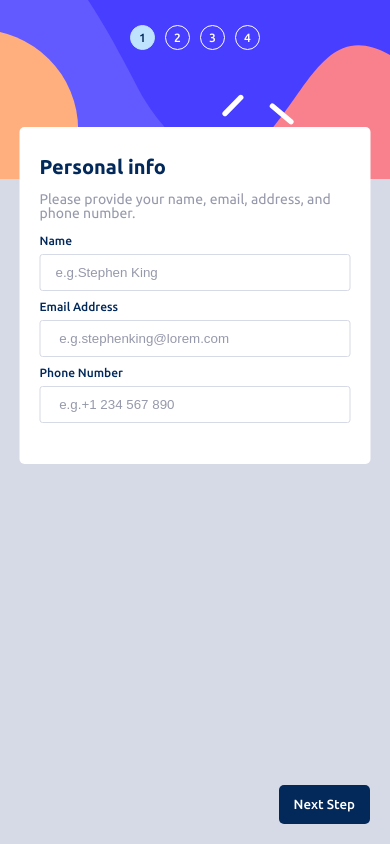
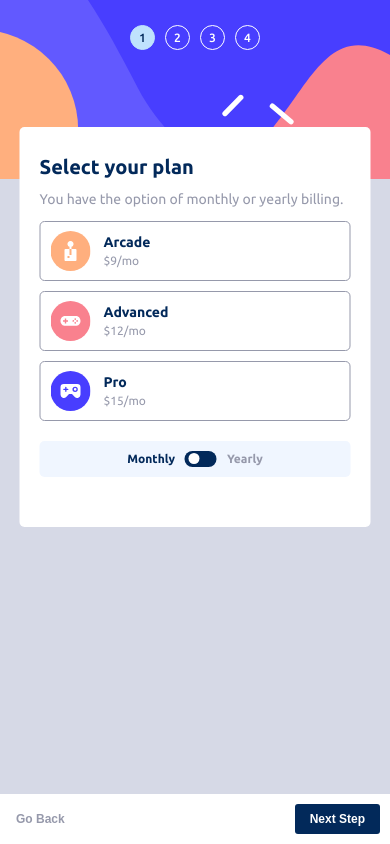
Before and after one commit to MPolakk/Multi-Step-Form-Main, a React app: page / in a window 390 px wide. Built offline with nearby package versions, Linux system fonts and the light colour scheme.

Commit message:
Add second step layout for mobile

```diff
--- /dev/null
+++ b/src/components/ButtonsBar.js
@@ -0,0 +1,10 @@
+const ButtonsBar = () => {
+   return (
+      <div className='buttons-bar'>
+         <button className="bar__back">Go Back</button>
+         <button className="bar__next">Next Step</button>
+      </div>
+    );
+}
+
+export default ButtonsBar;
--- a/src/components/First-Step.js
+++ b/src/components/FirstStep.js
@@ -1,6 +1,6 @@
 const FirstStep = () => {
    return (
-      <div className='first-step'>
+      <div className="first-step">
          <h1>Personal info</h1>
          <p>Please provide your name, email, address, and phone number.</p>
          <form>
@@ -14,6 +14,7 @@ const FirstStep = () => {
 
 
          </form>
+
       </div>
     );
 }
--- /dev/null
+++ b/src/components/SecStep.js
@@ -0,0 +1,57 @@
+import arcadeIcon from '../assets/images/icon-arcade.svg'
+import advancedIcon from '../assets/images/icon-advanced.svg'
+import proIcon from '../assets/images/icon-pro.svg'
+
+
+const SecStep = () => {
+   return (
+      <div className='sec-step'>
+         <h1>Select your plan</h1>
+         <p>You have the option of monthly or yearly billing.</p>
+         <div className="sec-step__plans">
+            <div>
+               <img src={arcadeIcon}></img>
+               <h2>
+                  Arcade
+               </h2>
+               <span>$9/mo</span>
+            </div>
+
+            <div>
+               <img src={advancedIcon}></img>
+               <h2>
+                  Advanced
+               </h2>
+               <span>$12/mo</span>
+            </div>
+
+            <div >
+               <img src={proIcon}></img>
+               <h2>
+                  Pro
+               </h2>
+               <span>$15/mo</span>
+            </div>
+
+         </div>
+
+            <div className="plans__switch">
+               <span className="switch--active">Monthly</span>
+
+               <div class="switch__toggle">
+                  <label for="toggle_input"></label>
+                  <input type='checkbox' name="toggle__input"></input>
+
+               </div>
+
+               <span>Yearly</span>
+
+            </div>
+
+
+
+      </div>
+    );
+}
+
+export default SecStep;
--- a/src/index.js
+++ b/src/index.js
@@ -1,5 +1,8 @@
 import {createRoot} from 'react-dom';
-import FirstStep from './components/First-Step';
+import FirstStep from './components/FirstStep';
+import SecStep from './components/SecStep'
+import ButtonsBar from './components/ButtonsBar'
+
 import './styles/main.scss'
 
 function App() {
@@ -13,9 +16,13 @@ function App() {
           <li className="step3">3</li>
           <li className="step4">4</li>
         </ul>
-        <button className="app__nextbutton">Next Step</button>
+
       </div>
-      <FirstStep></FirstStep>
+      <div className='app__form'>
+      <SecStep></SecStep>
+
+      </div>
+      <ButtonsBar></ButtonsBar>
     </>
   );
 }
--- /dev/null
+++ b/src/styles/_buttons-bar.scss
@@ -0,0 +1,29 @@
+.buttons-bar {
+      display: flex;
+      position:absolute;
+      width: 100%;
+      height: 50px;
+      bottom: 0;
+      background-color: hsl(0, 0%, 100%);
+      justify-content: space-between;
+
+      button {
+         border:none;
+         background-color: transparent;
+         margin: 10px;
+         font-size: 12px;
+         color:  hsl(231, 11%, 63%);
+         font-weight: 700;
+      }
+      button:active {
+
+         color:hsl(213, 96%, 18%);
+      }
+      .bar__next {
+         color:hsl(0, 0%, 100%);
+         background-color: hsl(213, 96%, 18%);
+         border-radius: 3px;
+         padding: 0 15px
+      }
+
+}
--- a/src/styles/_first-step.scss
+++ b/src/styles/_first-step.scss
@@ -1,29 +1,7 @@
 .first-step {
-   display: flex;
-   flex-direction: column;
-   position: absolute;
-   width: 90%;
-   min-height: 40%;
-   top:15%;
-   left:50%;
-   background-color: hsl(0, 0%, 100%);
-   transform: translateX(-50%);
-   padding: 30px 20px;
-   font-family: 'Ubuntu', sans-serif;
-   color: hsl(213, 96%, 18%);
-   border-radius: 5px;
-   h1 {
-      font-size: 20px;
-      font-weight: 700;
 
 
-   }
-   p {
-      font-size: 14px;
-      margin: 15px 0;
-      color: hsl(231, 11%, 63%);
 
-   }
    form {
       display: flex;
       flex-direction: column;
--- /dev/null
+++ b/src/styles/_sec-step.scss
@@ -0,0 +1,103 @@
+.sec-step {
+
+
+   .sec-step__plans {
+
+      div {
+         display: grid;
+         grid-template:
+         "a b b"
+         "a c c";
+         grid-template-columns: 60px 1fr;
+         margin: 10px 0;
+         width: 100%;
+         min-height: 60px;
+         border: 1px solid hsl(231, 11%, 63%);
+         border-radius: 5px;
+         // justify-content: center;
+         align-items: center;
+         img {
+            grid-area: a;
+            margin: 0 auto;
+
+         }
+         h2 {
+            grid-area: b;
+            align-self: end;
+            margin: 3px;
+
+         }
+         span {
+            grid-area: c;
+            align-self: start;
+            margin: 3px;
+         }
+
+      }
+
+
+
+   }
+
+   .plans__switch {
+      display: flex;
+      align-items: center;
+      justify-content: center;
+      background-color:  hsl(217, 100%, 97%);
+      border-radius: 5px;
+      padding: 10px 0;
+      margin: 20px  0;
+
+      .switch--active {
+         color: hsl(213, 96%, 18%);
+
+      }
+
+      span {
+         font-weight: 700;
+      }
+
+      .switch__toggle {
+         display: flex;
+         justify-content: center;
+         align-items: center;
+         margin: 0 10px;
+
+         input {
+            position: absolute;
+            opacity: 0;
+            height: 0;
+            width: 0;
+
+         }
+
+         label {
+            display: flex;
+            position: relative;
+            align-items: center;
+
+         }
+         label::before {
+            content: "";
+            width: 2em;
+            height: 1em;
+            background-color: hsl(213, 96%, 18%);
+            border-radius: 1em;
+         }
+         label::after {
+            content: "";
+            position: absolute;
+            left: 0.2em;
+            width: 0.7em;
+            height: 0.7em;
+            background-color: hsl(0, 0%, 100%);
+            border-radius: 1em;
+         }
+
+
+
+      }
+   }
+
+
+}
--- a/src/styles/main.scss
+++ b/src/styles/main.scss
@@ -1,13 +1,31 @@
 @import './_reset.sass';
 @import './first-step';
-
+@import './sec-step';
+@import './buttons-bar';
 
 // font-family: 'Ubuntu', sans-serif;
 @import url('https://fonts.googleapis.com/css2?family=Ubuntu:wght@400;500;700&display=swap');
-
+h1 {
+    font-size: 20px;
+    font-weight: 700;
+   }
+h2 {
+   font-weight: 700;
+   font-size: 14px;
+   color: hsl(213, 96%, 18%);
+}
+p {
+    font-size: 14px;
+    margin: 15px 0;
+    color: hsl(231, 11%, 63%);
+   }
+span {
+   color: hsl(231, 11%, 63%);
+   font-size: 12px;
+}
 .app__bg {
    position:absolute;
-   background-image: url('../../assets/images/bg-sidebar-mobile.svg');
+   background-image: url('../assets/images/bg-sidebar-mobile.svg');
    background-repeat: no-repeat;
    background-size: contain;
    background-color: hsl(229, 24%, 87%);
@@ -46,18 +64,24 @@
 
 
 }
-.app__nextbutton {
-   position:absolute;
-   bottom: 20px;
-   right: 20px;
-   padding: 12px 15px;
-   font-family: 'Ubuntu', sans-serif;
-   font-weight: 500;
-   color:white;
-   background-color: hsl(213, 96%, 18%);
-   border: none;
-   border-radius: 5px;
+
+
 
 
 }
+.app__form {
+   display: flex;
+   flex-direction: column;
+   position: absolute;
+   width: 90%;
+   min-height: 40%;
+   top:15%;
+   left:50%;
+   background-color: hsl(0, 0%, 100%);
+   transform: translateX(-50%);
+   padding: 30px 20px;
+   font-family: 'Ubuntu', sans-serif;
+   color: hsl(213, 96%, 18%);
+   border-radius: 5px;
+
 }
```
Also changed, not shown: src/assets/fonts/Ubuntu-Bold.ttf (renamed from assets/fonts/Ubuntu-Bold.ttf), src/assets/fonts/Ubuntu-Medium.ttf (renamed from assets/fonts/Ubuntu-Medium.ttf), src/assets/fonts/Ubuntu-Regular.ttf (renamed from assets/fonts/Ubuntu-Regular.ttf), src/assets/images/bg-sidebar-desktop.svg (renamed from assets/images/bg-sidebar-desktop.svg), src/assets/images/bg-sidebar-mobile.svg (renamed from assets/images/bg-sidebar-mobile.svg), src/assets/images/favicon-32x32.png (renamed from assets/images/favicon-32x32.png), src/assets/images/icon-advanced.svg (renamed from assets/images/icon-advanced.svg), src/assets/images/icon-arcade.svg (renamed from assets/images/icon-arcade.svg), src/assets/images/icon-checkmark.svg (renamed from assets/images/icon-checkmark.svg), src/assets/images/icon-pro.svg (renamed from assets/images/icon-pro.svg), src/assets/images/icon-thank-you.svg (renamed from assets/images/icon-thank-you.svg).
